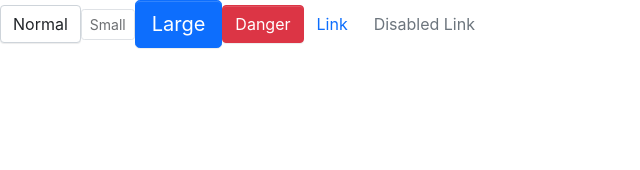
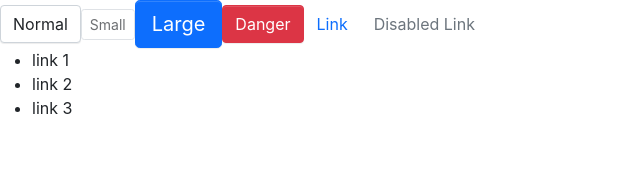
Before and after one commit to luxliu/luxury-soap, a React (Create React App) app: page / in a window 1280 px wide. Shown: the top 170 px of the page, without its empty margins (0-640 px from the left). Built offline with nearby package versions, Linux system fonts and the light colour scheme.

Commit message:
finished menu functionalities

```diff
--- a/src/App.tsx
+++ b/src/App.tsx
@@ -1,5 +1,7 @@
 import React from 'react';
 import Button, { ButtonType, ButtonSize } from './components/Button/button';
+import Menu from './components/Menu/menu';
+import MenuItem from './components/Menu/menuItem';
 
 const App = () => {
   return (
@@ -27,6 +29,13 @@
         >
           Disabled Link
         </Button>
+        <Menu defaultIndex={0} onSelect={(index) => console.log(index)}>
+          <MenuItem index={0} disabled>
+            link 1
+          </MenuItem>
+          <MenuItem index={1}>link 2</MenuItem>
+          <MenuItem index={2}>link 3</MenuItem>
+        </Menu>
       </header>
     </div>
   );
--- /dev/null
+++ b/src/components/Menu/menu.tsx
@@ -0,0 +1,53 @@
+import React, { createContext, useState } from 'react';
+import classNames from 'classnames';
+
+type MenuMode = 'horizontal' | 'vertical';
+type selectCallBack = (selectIndex: number) => void;
+
+export interface MenuProps {
+  defaultIndex?: number;
+  className?: string;
+  mode?: MenuMode;
+  style?: React.CSSProperties;
+  onSelect?: selectCallBack;
+}
+
+interface IMenuContext {
+  index: number;
+  onSelect?: selectCallBack;
+}
+
+export const MenuContext = createContext<IMenuContext>({ index: 0 });
+
+const Menu: React.FC<MenuProps> = (props) => {
+  const { className, mode, style, children, defaultIndex, onSelect } = props;
+  const [currentActive, setActive] = useState(defaultIndex);
+  const classes = classNames('luxury-menu', className, {
+    'menu-vertical': mode === 'vertical',
+  });
+  const handleClick = (index: number) => {
+    setActive(index);
+    if (onSelect) {
+      onSelect(index);
+    }
+  };
+  const passedContext: IMenuContext = {
+    index: currentActive || 0,
+    onSelect: handleClick,
+  };
+
+  return (
+    <ul className={classes} style={style}>
+      <MenuContext.Provider value={passedContext}>
+        {children}
+      </MenuContext.Provider>
+    </ul>
+  );
+};
+
+Menu.defaultProps = {
+  defaultIndex: 0,
+  mode: 'horizontal',
+};
+
+export default Menu;
--- /dev/null
+++ b/src/components/Menu/menuItem.tsx
@@ -0,0 +1,33 @@
+import React, { useContext } from 'react';
+import classNames from 'classnames';
+
+import { MenuContext } from './menu';
+
+export interface MenuItemProps {
+  index: number;
+  disabled?: boolean;
+  className?: string;
+  style?: React.CSSProperties;
+}
+
+const MenuItem: React.FC<MenuItemProps> = (props) => {
+  const { index, disabled, className, style, children } = props;
+  const context = useContext(MenuContext);
+  const classes = classNames('menu-item', className, {
+    'is-disabled': disabled,
+    'is-active': context.index === index,
+  });
+  const handleClick = () => {
+    if (context.onSelect && !disabled) {
+      context.onSelect(index);
+    }
+  };
+
+  return (
+    <li className={classes} style={style} onClick={handleClick}>
+      {children}
+    </li>
+  );
+};
+
+export default MenuItem;
```
